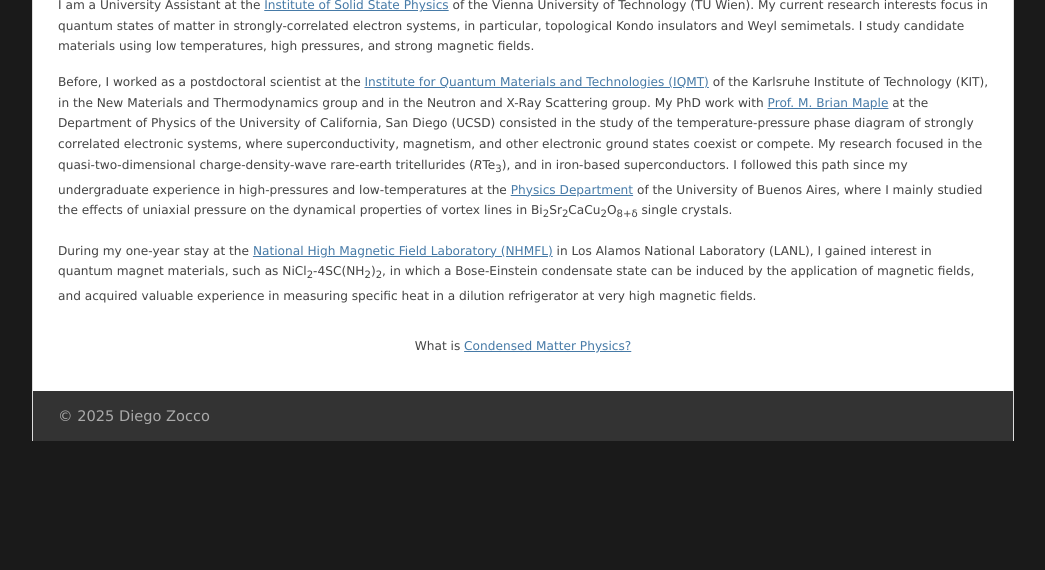
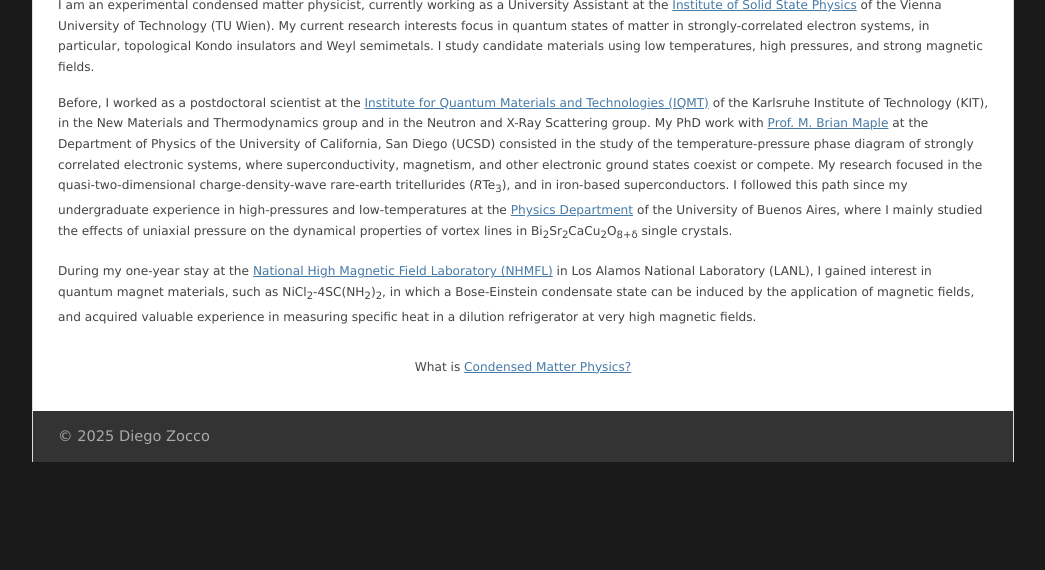
Before and after one commit to 3he4he/3he4he.github.io, a plain HTML site: page index.html in a window 1280 px wide. Shown: the part 230-800 px from the top of the page, without its empty margins (117-1162 px from the left). Drawn offline with Linux system fonts and the light colour scheme.

Commit message:
Update index.html

```diff
--- a/index.html
+++ b/index.html
@@ -40,7 +40,7 @@
 
 <div id="main">
 <h2>About me</h2>
-<p>I am a University Assistant at the <a href="https://www.tuwien.at/phy/ifp" target="_blank">Institute of Solid State Physics</a> of the Vienna University of Technology (TU Wien). My current research interests focus in quantum states of matter in strongly-correlated electron systems, in particular, topological Kondo insulators and Weyl semimetals. I study candidate materials using low temperatures, high pressures, and strong magnetic fields.
+<p>I am an experimental condensed matter physicist, currently working as a University Assistant at the <a href="https://www.tuwien.at/phy/ifp" target="_blank">Institute of Solid State Physics</a> of the Vienna University of Technology (TU Wien). My current research interests focus in quantum states of matter in strongly-correlated electron systems, in particular, topological Kondo insulators and Weyl semimetals. I study candidate materials using low temperatures, high pressures, and strong magnetic fields.
 </p>
 
 <p>Before, I worked as a postdoctoral scientist at the <a href="https://www.iqmt.kit.edu/english/" target="_blank">Institute for Quantum Materials and Technologies (IQMT)</a> of the Karlsruhe Institute of Technology (KIT), in the New Materials and Thermodynamics group and in the Neutron and X-Ray Scattering group. My PhD work with <a href="https://mbmlab.ucsd.edu/" target="_blank">Prof. M. Brian Maple</a> at the Department of Physics of the University of California, San Diego (UCSD) consisted in the study of the temperature-pressure phase diagram of strongly correlated electronic systems, where superconductivity, magnetism, and other electronic ground states coexist or compete. My research focused in the quasi-two-dimensional charge-density-wave rare-earth tritellurides (<i>R</i>Te<sub>3</sub>), and in iron-based superconductors. I followed this path since my undergraduate experience in high-pressures and low-temperatures at the <a href="https://www.df.uba.ar/en/" target="_blank">Physics Department</a> of the University of Buenos Aires, where I mainly studied the effects of uniaxial pressure on the dynamical properties of vortex lines in Bi<sub>2</sub>Sr<sub>2</sub>CaCu<sub>2</sub>O<sub>8+δ</sub> single crystals.</p>
```
